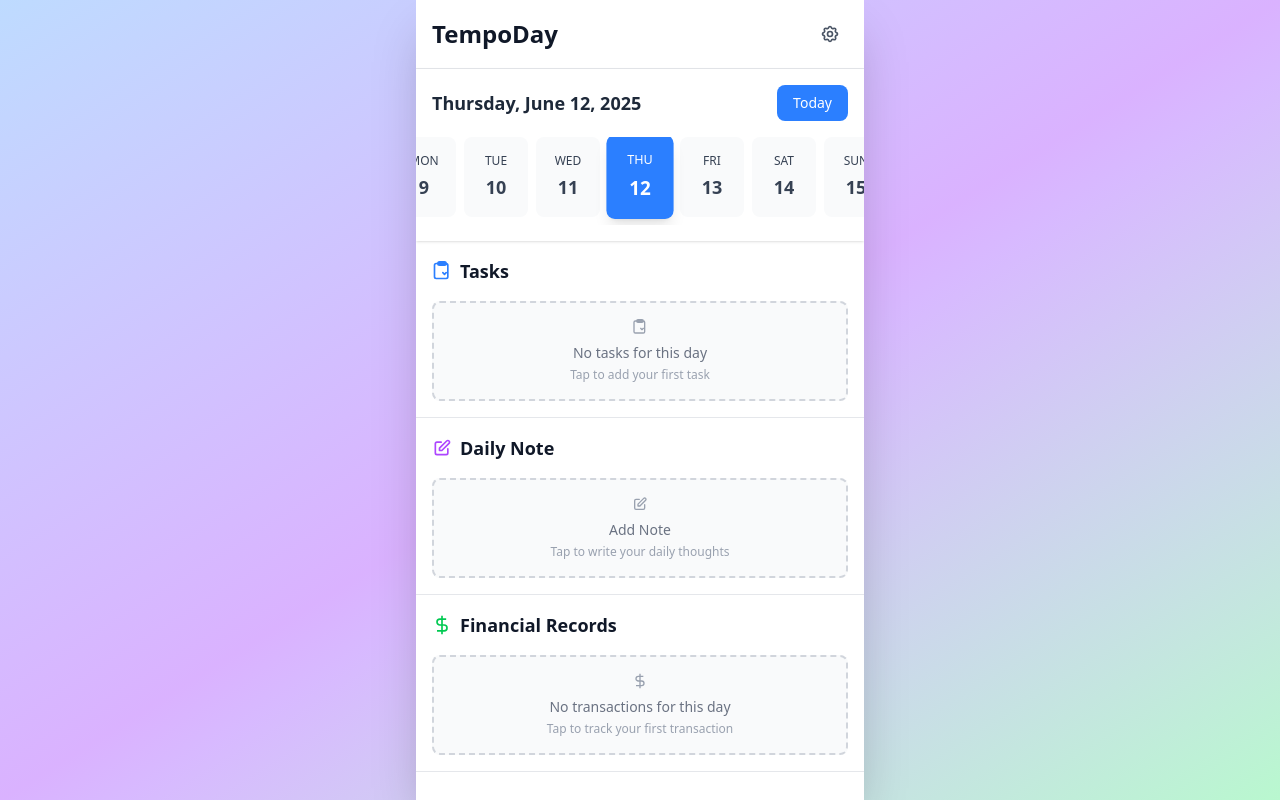
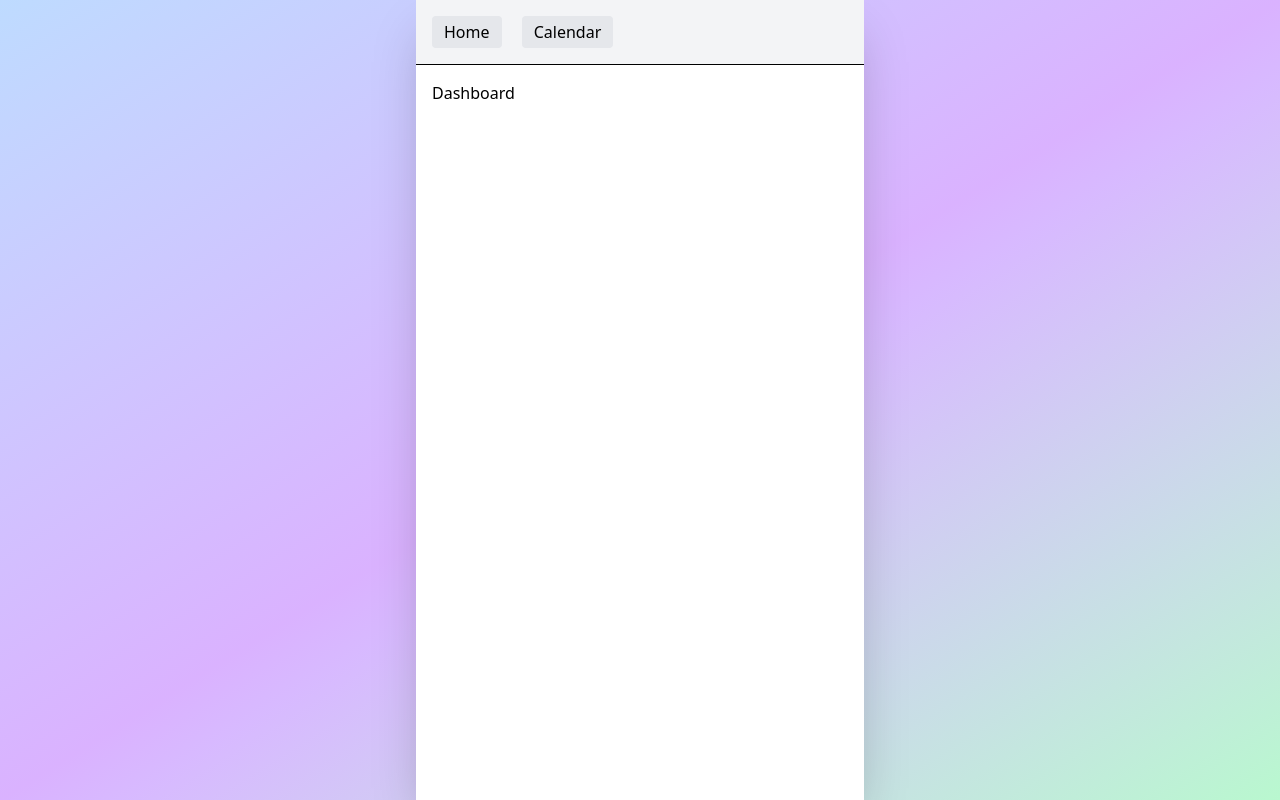
Before and after one commit to fachrihawari/tempoday, a Svelte app: page /settings in a window 1280 px wide. Built offline with nearby package versions, Linux system fonts and the light colour scheme.

Commit message:
feat: implement basic routing and navigation in the app

```diff
--- a/src/App.svelte
+++ b/src/App.svelte
@@ -1,7 +1,38 @@
 <script lang="ts">
-import Home from './pages/Home.svelte';
+  import { onMount } from 'svelte';
+  import { activePath, initializeRouter, navigate } from './stores/router.svelte';
+  import Calendar from "./pages/Calendar.svelte";
+  import Dashboard from "./pages/Dashboard.svelte";
+
+  // Initialize router on mount
+  onMount(() => {
+    initializeRouter();
+  });
 </script>
 
 <div class="h-screen overflow-y-auto">
-  <Home />
+  <nav class="p-4 bg-gray-100 border-b">
+    <button
+      class="mr-4 px-3 py-1 rounded {activePath() === '/' ? 'bg-blue-500 text-white' : 'bg-gray-200'}"
+      onclick={() => navigate('/')}
+    >
+      Home
+    </button>
+    <button
+      class="px-3 py-1 rounded {activePath() === '/calendar' ? 'bg-blue-500 text-white' : 'bg-gray-200'}"
+      onclick={() => navigate('/calendar')}
+    >
+      Calendar
+    </button>
+  </nav>
+
+  <div class="p-4">
+    {#if activePath() === '/'}
+      <Dashboard />
+    {:else if activePath() === '/calendar'}
+      <Calendar />
+    {:else}
+      <Dashboard />
+    {/if}
+  </div>
 </div>
--- /dev/null
+++ b/src/pages/Dashboard.svelte
@@ -0,0 +1,3 @@
+<script lang="ts"></script>
+
+<h1>Dashboard</h1>
--- /dev/null
+++ b/src/stores/router.svelte.ts
@@ -0,0 +1,48 @@
+let currentPath = $state('/');
+
+let isInitialized = false;
+
+// Export a function that returns the current path
+export function activePath() {
+  return currentPath;
+}
+
+export function navigate(newPath: string) {
+  if (!newPath || typeof newPath !== 'string') {
+    console.warn('Invalid path provided to navigate:', newPath);
+    return;
+  }
+
+  // Normalize path (ensure it starts with /)
+  const normalizedPath = newPath.startsWith('/') ? newPath : `/${newPath}`;
+
+  // Only update if path is different
+  if (currentPath !== normalizedPath) {
+    currentPath = normalizedPath;
+    window.history.pushState({}, '', normalizedPath);
+  }
+}
+
+export function initializeRouter() {
+  if (isInitialized) {
+    console.warn("Router is already initialized");
+    return;
+  }
+
+  // Set initial path from current URL
+  currentPath = window.location.pathname || '/';
+
+  // Handle browser back/forward buttons
+  const handlePopState = () => {
+    currentPath = window.location.pathname || '/';
+  };
+
+  window.addEventListener('popstate', handlePopState);
+  isInitialized = true;
+
+  // Return cleanup function
+  return () => {
+    window.removeEventListener('popstate', handlePopState);
+    isInitialized = false;
+  };
+}
```
Also changed, not shown: src/pages/Calendar.svelte (renamed from src/pages/Home.svelte).
